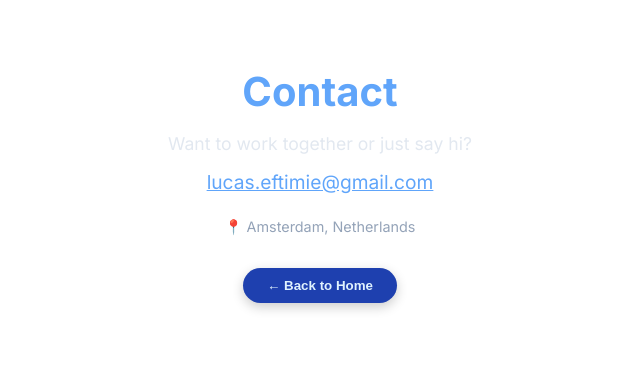
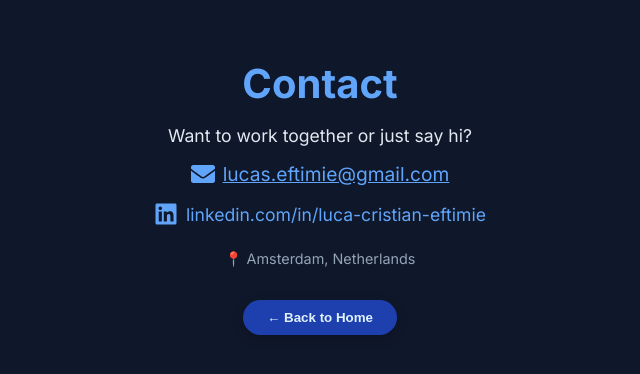
Before and after one commit to elc277/Personal_website, a React (Create React App) app in the folder frontend/: page /contact in a window 1280 px wide. Shown: the top 374 px of the page, without its empty margins (320-960 px from the left). Built offline with nearby package versions, Linux system fonts and the light colour scheme.

Commit message:
changed the background colour and added linkedIn to the contact page.-Luca

```diff
--- a/frontend/package.json
+++ b/frontend/package.json
@@ -6,6 +6,7 @@
     "axios": "^1.8.4",
     "react": "^18.2.0",
     "react-dom": "^18.2.0",
+    "react-icons": "^5.5.0",
     "react-router-dom": "^6.22.3",
     "react-scripts": "^3.0.1"
   },
--- a/frontend/src/index.css
+++ b/frontend/src/index.css
@@ -2,8 +2,18 @@
 @tailwind components;
 @tailwind utilities;
 body {
-    font-family: 'Inter', sans-serif;
-  }
+  margin: 0;
+  font-family: 'Inter', sans-serif;
+  background-color: #0f172a;
+  color: #e2e8f0;
+}
 html {
     scroll-behavior: smooth;
   }
+  html, body, #root {
+    background-color: #0f172a;
+    color: #e2e8f0;
+    height: 100%;
+    margin: 0;
+    padding: 0;
+  }
--- a/frontend/src/pages/ContactPage.css
+++ b/frontend/src/pages/ContactPage.css
@@ -9,6 +9,19 @@
   .contact-text {
     font-size: 1.1rem;
     margin-bottom: 1rem;
+  }
+
+  .contact-block {
+    display: flex;
+    align-items: center;
+    justify-content: center;
+    gap: 0.5rem;
+    margin-bottom: 1rem;
+  }
+
+  .contact-icon {
+    font-size: 1.5rem;
+    color: #60a5fa;
   }
 
   .contact-link {
@@ -26,3 +39,28 @@
     font-size: 0.9rem;
     color: #94a3b8;
   }
+
+  .linkedin-block {
+    display: flex;
+    align-items: center;
+    justify-content: center;
+    gap: 0.5rem;
+    margin-top: 1rem;
+    margin-bottom: 1rem;
+  }
+
+  .linkedin-icon {
+    font-size: 1.5rem;
+    color: #60a5fa;
+  }
+
+  .linkedin-link {
+    font-size: 1.1rem;
+    color: #60a5fa;
+    text-decoration: none;
+  }
+
+  .linkedin-link:hover {
+    text-decoration: underline;
+    color: #93c5fd;
+  }
--- a/frontend/src/pages/ContactPage.js
+++ b/frontend/src/pages/ContactPage.js
@@ -1,23 +1,43 @@
 import React from 'react';
 import './ContactPage.css';
 import BackButton from '../components/BackButton';
+import { FaLinkedin, FaEnvelope} from 'react-icons/fa';
 
 const ContactPage = () => {
   return (
     <div className="contact-page">
       <h1 className="section-title">Contact</h1>
+
       <p className="contact-text">
         Want to work together or just say hi?
       </p>
+
+      <div className="contact-block">
+        <FaEnvelope className="contact-icon" />
         <a
           href="mailto:lucas.eftimie@gmail.com"
           className="contact-link"
         >
           lucas.eftimie@gmail.com
         </a>
+      </div>
+
+      <div className="linkedin-block">
+        <FaLinkedin className="linkedin-icon" />
+        <a
+          href="https://www.linkedin.com/in/luca-cristian-eftimie/"
+          target="_blank"
+          rel="noopener noreferrer"
+          className="linkedin-link"
+        >
+          linkedin.com/in/luca-cristian-eftimie
+        </a>
+      </div>
+
       <p className="location">
         <span role="img" aria-label="location">📍</span> Amsterdam, Netherlands
       </p>
+
       <BackButton />
     </div>
 
```
Also changed, not shown: 2 other files (tests, documents, lock files or other folders). Lines whose indentation alone changed are shown as unchanged.
